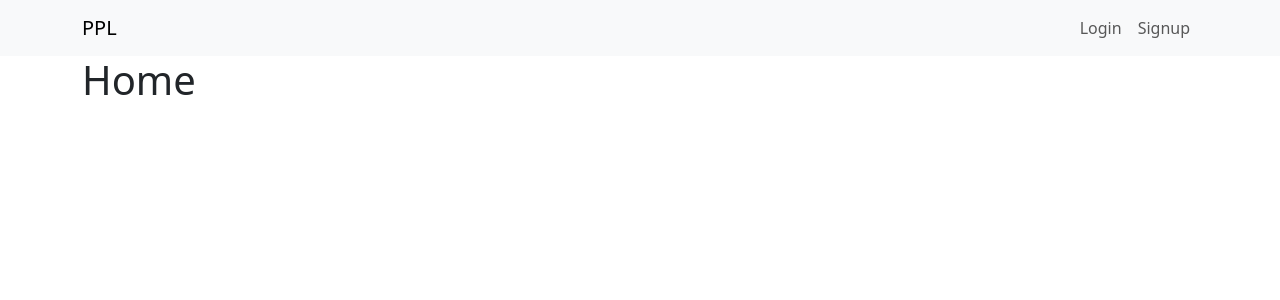
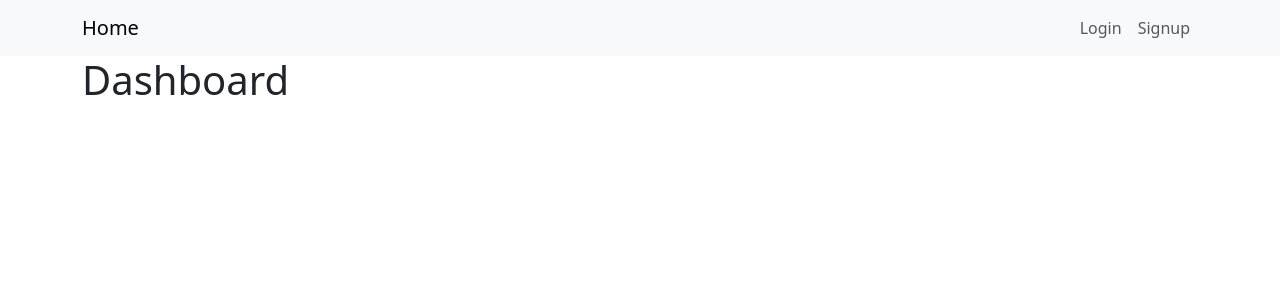
Before and after one commit to vaibhav-vinayak/ppl, a React (Create React App) app in the folder client/: page / in a window 1280 px wide. Shown: the top 300 px of the page. Built offline with nearby package versions, Linux system fonts and the light colour scheme.

Commit message:
updated imports

```diff
--- a/client/src/App.jsx
+++ b/client/src/App.jsx
@@ -2,7 +2,7 @@ import { lazy, Suspense } from "react";
 import { BrowserRouter as Router, Route, Routes } from "react-router-dom";
 
 const Navbar = lazy(() => import("components/navbar"));
-const Home = lazy(() => import("pages/Home"));
+const Home = lazy(() => import("pages/home"));
 const Login = lazy(() => import("pages/auth/Login"));
 const Signup = lazy(() => import("pages/auth/Signup"));
 
--- a/client/src/components/Navbar/index.jsx
+++ b/client/src/components/Navbar/index.jsx
@@ -6,7 +6,7 @@ const Navbar = () => (
   <nav className="navbar navbar-expand navbar-light bg-light">
     <div className="container">
       <NavLink className="navbar-brand" to="/">
-        PPL
+        Home
       </NavLink>
       <ul className="navbar-nav">
         <li className="nav-item">
--- a/client/src/pages/Home/index.jsx
+++ b/client/src/pages/Home/index.jsx
@@ -1,6 +1,6 @@
 const Home = () => (
   <div>
-    <h1>Home</h1>
+    <h1>Dashboard</h1>
   </div>
 );
 
```
